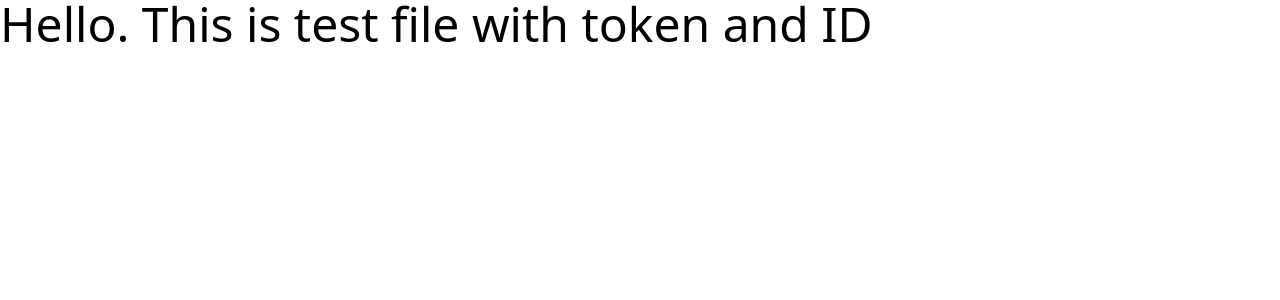
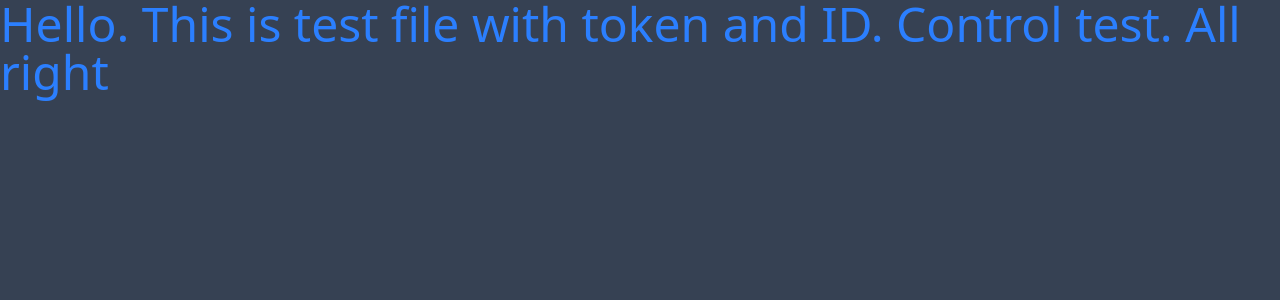
Before and after one commit to KirillStetsenko/on-track, a Vue app: page / in a window 1280 px wide. Shown: the top 300 px of the page. Built offline with nearby package versions, Linux system fonts and the light colour scheme.

Commit message:
control CI/CD autodeploy test

```diff
--- a/src/App.vue
+++ b/src/App.vue
@@ -1,7 +1,11 @@
 <script setup></script>
 
 <template>
-  <h1 class="text-5xl">Hello. This is test file with token and ID</h1>
+  <div class="bg-gray-700 h-screen">
+    <h1 class="text-5xl text-blue-500">
+      Hello. This is test file with token and ID. Control test. All right
+    </h1>
+  </div>
 </template>
 
 <style scoped></style>
```
